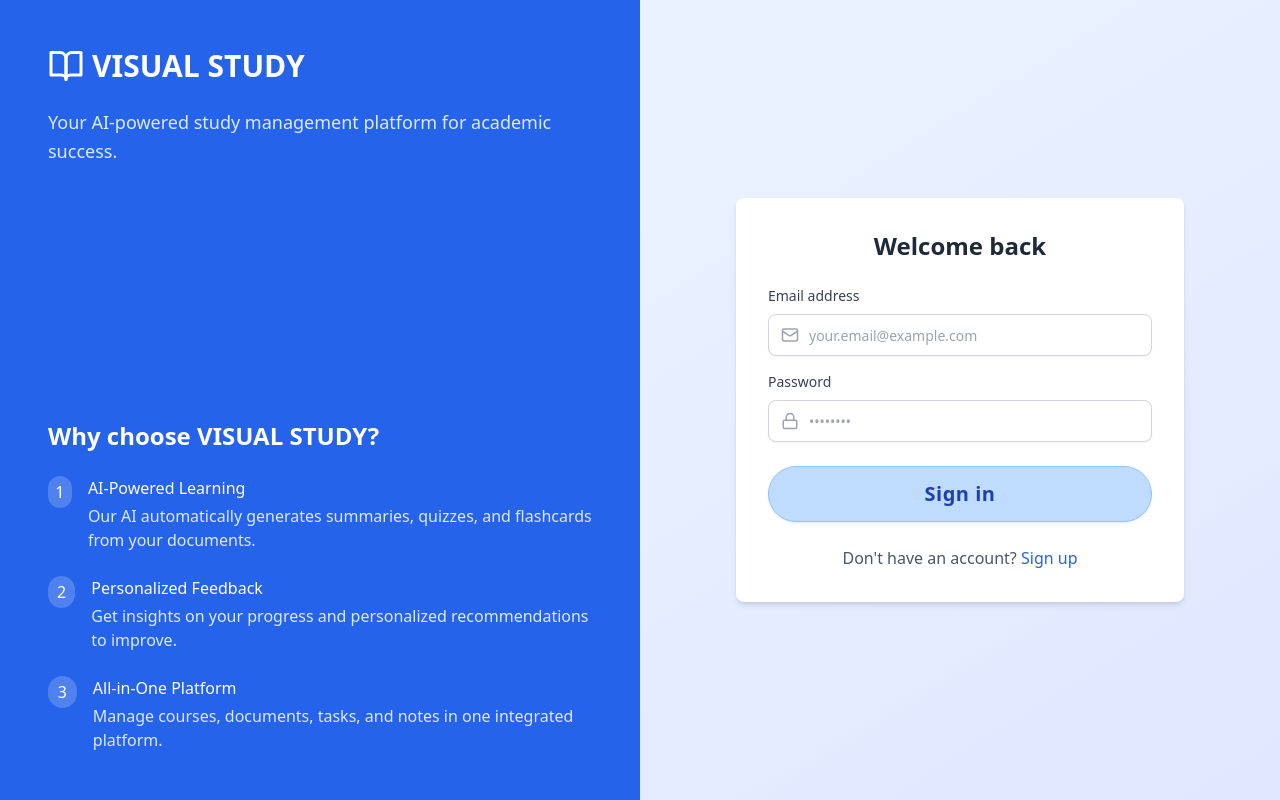
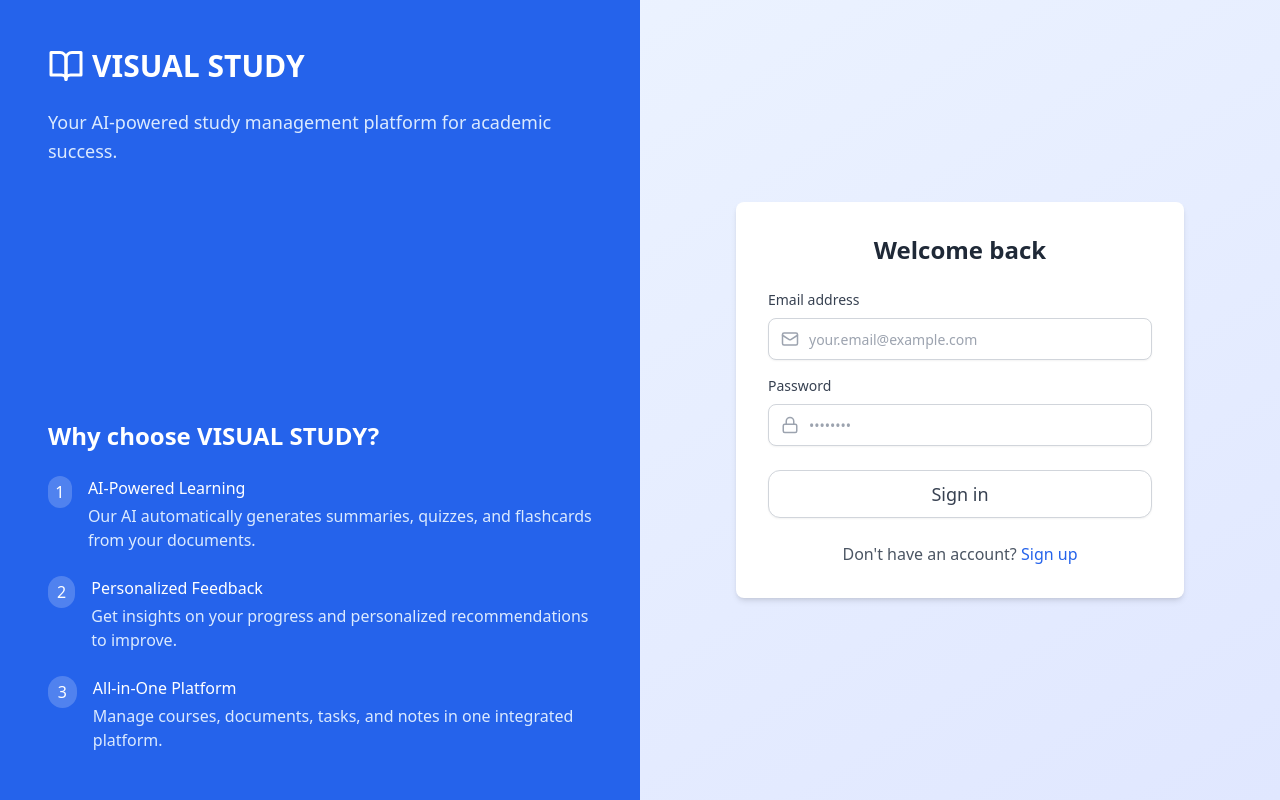
Before and after one commit to Tousif2021/VisualStudy, a React (Vite) app: page /auth/login/ in a window 1280 px wide. Built offline with nearby package versions, Linux system fonts and the light colour scheme; no server answers.

Commit message:
Updated Button.tsx

```diff
--- a/src/components/ui/Button.tsx
+++ b/src/components/ui/Button.tsx
@@ -1,15 +1,7 @@
 import React, { useRef } from "react";
 import { motion } from "framer-motion";
 
-// Material 3 variants
-type ButtonVariant =
-  | "filled"
-  | "elevated"
-  | "filled-tonal"
-  | "outlined"
-  | "text"
-  | "danger";
-
+type ButtonVariant = "primary" | "secondary" | "outline" | "ghost" | "danger" | "text";
 type ButtonSize = "xs" | "sm" | "md" | "lg";
 
 interface ButtonProps extends React.ButtonHTMLAttributes<HTMLButtonElement> {
@@ -23,73 +15,62 @@ interface ButtonProps extends React.ButtonHTMLAttributes<HTMLButtonElement> {
   uppercase?: boolean;
 }
 
-// === GENTLE Material 3 style maps ===
-
 const variantStyles: Record<ButtonVariant, string> = {
-  filled: `
-    bg-blue-200 text-blue-800
-    border border-blue-300
-    shadow-sm shadow-blue-100
-    hover:bg-blue-300 hover:border-blue-400
+  primary: `
+    bg-gradient-to-br from-blue-600 via-blue-500 to-blue-400 text-white
+    border border-blue-500
+    shadow-[0_2px_12px_0_rgba(59,130,246,0.15)]
+    hover:from-blue-700 hover:to-blue-600 hover:border-blue-600 hover:shadow-[0_4px_16px_0_rgba(59,130,246,0.25)]
     focus-visible:ring-2 focus-visible:ring-blue-200 focus-visible:ring-offset-2
     active:scale-[0.98]
-    transform transition-all duration-200
-    `,
-  elevated: `
-    bg-purple-200 text-purple-800
-    border border-purple-300
-    shadow-sm shadow-purple-100
-    hover:bg-purple-300 hover:border-purple-400
-    focus-visible:ring-2 focus-visible:ring-purple-200 focus-visible:ring-offset-2
-    active:scale-[0.98]
-    transform transition-all duration-200
-    `,
-  "filled-tonal": `
-    bg-emerald-200 text-emerald-800
-    border border-emerald-300
-    shadow-sm shadow-emerald-100
-    hover:bg-emerald-300 hover:border-emerald-400
-    focus-visible:ring-2 focus-visible:ring-emerald-200 focus-visible:ring-offset-2
-    active:scale-[0.98]
-    transform transition-all duration-200
-    `,
-  outlined: `
+  `,
+  secondary: `
     bg-white text-gray-700
     border border-gray-300
-    shadow-sm shadow-gray-100
-    hover:bg-gray-50 hover:border-gray-400
+    shadow-sm
+    hover:bg-gray-50 hover:border-gray-400 hover:shadow-md
     focus-visible:ring-2 focus-visible:ring-gray-200 focus-visible:ring-offset-2
     active:scale-[0.98]
-    transform transition-all duration-200
-    `,
+  `,
+  outline: `
+    bg-white text-blue-600
+    border border-blue-300
+    shadow-sm
+    hover:bg-blue-50 hover:border-blue-400 hover:shadow-md
+    focus-visible:ring-2 focus-visible:ring-blue-200 focus-visible:ring-offset-2
+    active:scale-[0.98]
+  `,
+  ghost: `
+    bg-transparent text-gray-600
+    border border-transparent
+    hover:bg-gray-100 hover:border-gray-200 hover:text-gray-800
+    focus-visible:ring-2 focus-visible:ring-gray-200 focus-visible:ring-offset-2
+    active:scale-[0.98]
+  `,
+  danger: `
+    bg-gradient-to-br from-red-600 via-red-500 to-red-400 text-white
+    border border-red-500
+    shadow-[0_2px_12px_0_rgba(239,68,68,0.15)]
+    hover:from-red-700 hover:to-red-600 hover:border-red-600 hover:shadow-[0_4px_16px_0_rgba(239,68,68,0.25)]
+    focus-visible:ring-2 focus-visible:ring-red-200 focus-visible:ring-offset-2
+    active:scale-[0.98]
+  `,
   text: `
-    bg-transparent text-indigo-700
+    bg-transparent text-blue-600
     border border-transparent
-    hover:bg-indigo-50
-    focus-visible:ring-2 focus-visible:ring-indigo-200 focus-visible:ring-offset-2
+    hover:bg-blue-50 hover:border-blue-200 hover:text-blue-700
+    focus-visible:ring-2 focus-visible:ring-blue-200 focus-visible:ring-offset-2
     active:scale-[0.98]
-    transform transition-all duration-200
-    `,
-  danger: `
-    bg-red-100 text-red-700
-    border border-red-200
-    shadow-sm shadow-red-50
-    hover:bg-red-200 hover:border-red-300
-    focus-visible:ring-2 focus-visible:ring-red-100 focus-visible:ring-offset-2
-    active:scale-[0.98]
-    transform transition-all duration-200
   `,
 };
 
-// Bigger, more prominent Material 3 shapes
 const sizeStyles: Record<ButtonSize, string> = {
-  xs: "text-sm px-4 py-2 rounded-full h-8 min-h-[32px] gap-2 font-bold",
-  sm: "text-base px-6 py-2.5 rounded-full h-10 min-h-[40px] gap-2 font-bold",
-  md: "text-lg px-8 py-3 rounded-full h-12 min-h-[48px] gap-3 font-bold",
-  lg: "text-xl px-10 py-4 rounded-full h-14 min-h-[56px] gap-3 font-bold",
+  xs: "text-xs px-2 py-1 rounded-md h-6 min-h-[24px] gap-1",
+  sm: "text-sm px-3 py-1.5 rounded-lg h-8 min-h-[32px] gap-1.5",
+  md: "text-base px-4 py-2 rounded-lg h-10 min-h-[40px] gap-2",
+  lg: "text-lg px-6 py-3 rounded-xl h-12 min-h-[48px] gap-2.5",
 };
 
-// Enhanced ripple effect
 function useRipple(disabled: boolean) {
   const btnRef = useRef<HTMLButtonElement>(null);
 
@@ -102,14 +83,14 @@ function useRipple(disabled: boolean) {
           position: absolute;
           border-radius: 50%;
           transform: scale(0);
-          animation: button-ripple-animation 600ms cubic-bezier(0.4, 0, 0.2, 1);
-          background: rgba(0, 0, 0, 0.1); /* Softer ripple for gentle buttons */
+          animation: button-ripple-animation 500ms cubic-bezier(0.4, 0, 0.2, 1);
+          background: rgba(59, 130, 246, 0.2);
           pointer-events: none;
           z-index: 1;
         }
         @keyframes button-ripple-animation {
           to {
-            transform: scale(3);
+            transform: scale(2.5);
             opacity: 0;
           }
         }
@@ -143,7 +124,7 @@ function useRipple(disabled: boolean) {
 
 export const Button: React.FC<ButtonProps> = ({
   children,
-  variant = "filled",
+  variant = "secondary",
   size = "md",
   isLoading = false,
   leftIcon,
@@ -160,12 +141,11 @@ export const Button: React.FC<ButtonProps> = ({
   return (
     <motion.button
       ref={btnRef}
-      whileHover={{ scale: 1.02 }}
-      whileTap={{ scale: 0.98 }}
+      whileTap={{ scale: 0.96 }}
       type={props.type || "button"}
       className={`
         relative overflow-hidden select-none
-        font-bold focus:outline-none
+        font-medium focus:outline-none
         inline-flex items-center justify-center
         transition-all duration-200 ease-out
         ${variantStyles[variant]}
@@ -173,7 +153,7 @@ export const Button: React.FC<ButtonProps> = ({
         ${fullWidth ? "w-full" : ""}
         ${disabled || isLoading ? "opacity-50 cursor-not-allowed pointer-events-none" : "cursor-pointer"}
         ${className}
-        ${uppercase ? "uppercase tracking-wider" : ""}
+        ${uppercase ? "uppercase tracking-wide" : ""}
       `}
       disabled={disabled || isLoading}
       tabIndex={disabled || isLoading ? -1 : 0}
@@ -193,7 +173,7 @@ export const Button: React.FC<ButtonProps> = ({
             {rightIcon && <span>{rightIcon}</span>}
           </span>
           <span className="absolute inset-0 flex items-center justify-center">
-            <svg className="animate-spin w-6 h-6 text-current" viewBox="0 0 24 24" fill="none">
+            <svg className="animate-spin w-4 h-4 text-current" viewBox="0 0 24 24" fill="none">
               <circle
                 className="opacity-25"
                 cx="12"
@@ -213,7 +193,7 @@ export const Button: React.FC<ButtonProps> = ({
       ) : (
         <>
           {leftIcon && <span className="flex items-center justify-center">{leftIcon}</span>}
-          {children && <span className="font-bold tracking-wide">{children}</span>}
+          {children && <span className="font-medium">{children}</span>}
           {rightIcon && <span className="flex items-center justify-center">{rightIcon}</span>}
         </>
       )}
```
